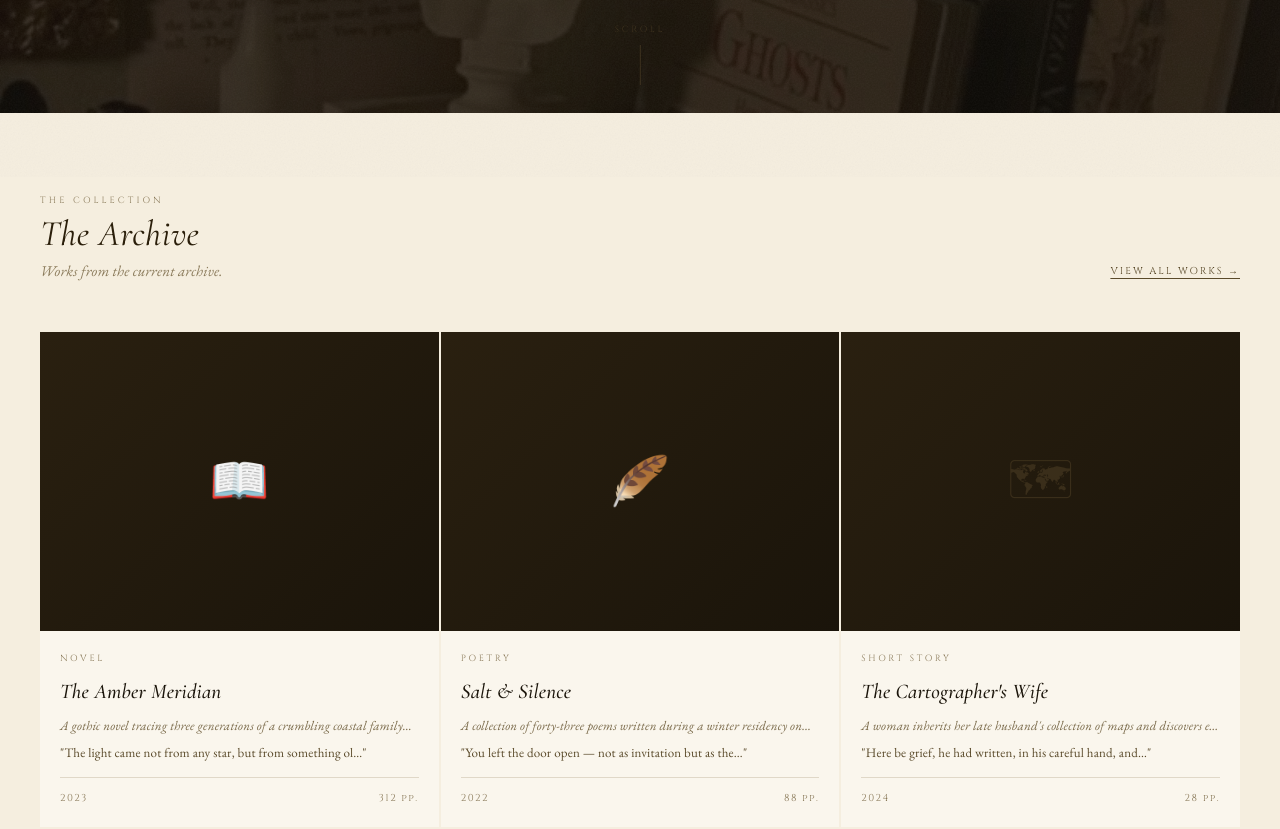
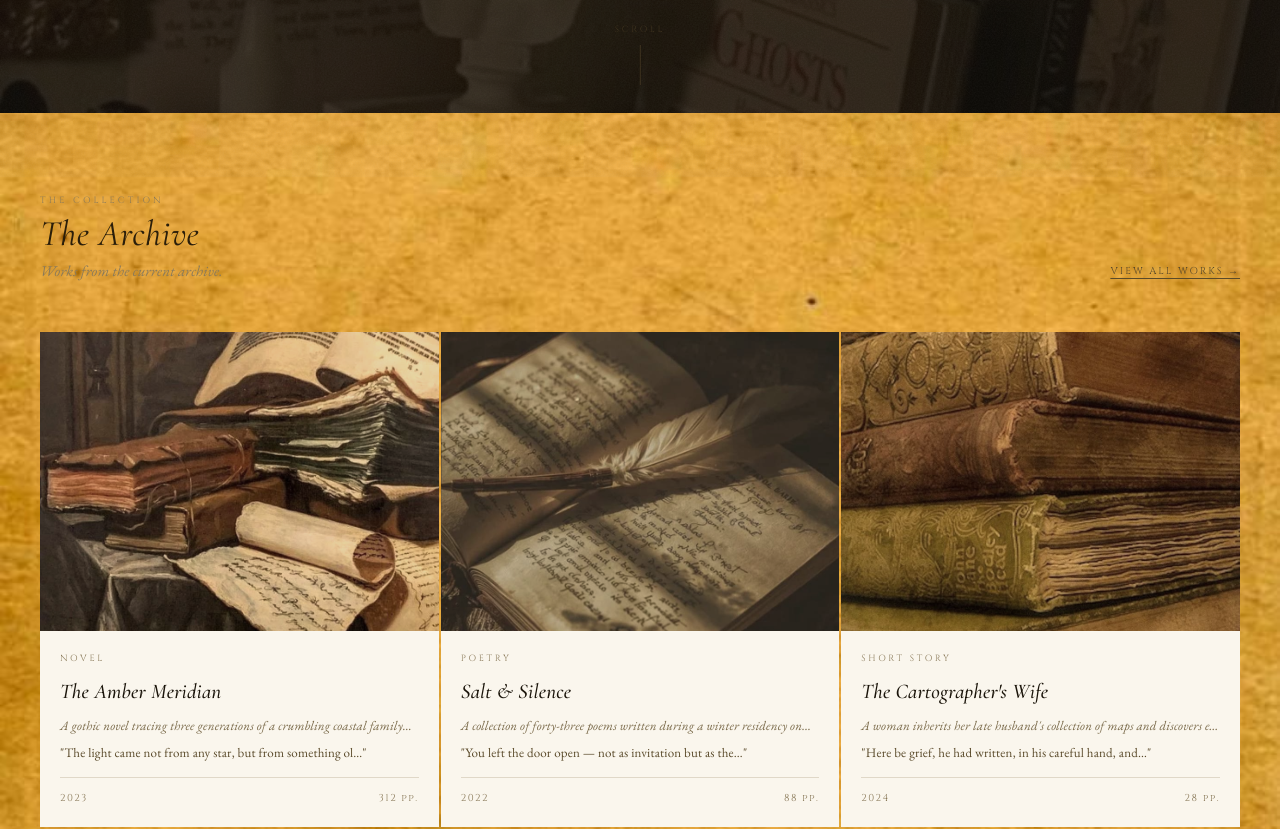
Before and after one commit to bslleen/WP, a React (Vite) app: page / in a window 1280 px wide. Shown: the part 623-1452 px from the top of the page. Built offline with nearby package versions, Linux system fonts and the light colour scheme; no server answers; a web font is replaced by a local one.

Commit message:
Use asset photos for card placeholders and parchment texture for collection section bg

```diff
--- a/src/pages/Home.jsx
+++ b/src/pages/Home.jsx
@@ -3,7 +3,21 @@ import { Link } from 'react-router-dom'
 import { fetchWorks, fetchJournal } from '../data/api'
 import { normalizeWork, normalizeJournal } from '../data/normalize'
 import { featuredWorks as mockWorks, journalEntries as mockJournal } from '../data/content'
-import heroBg from '../assets/study.jpg'
+import heroBg          from '../assets/study.jpg'
+import parchmentBg     from '../assets/parchment.jpg'
+import cardManuscripts from '../assets/card-manuscripts.jpg'
+import cardQuill       from '../assets/card-quill.jpg'
+import cardBooks       from '../assets/card-books.jpg'
+import booksAlt        from '../assets/books.jpg'
+
+const CARD_PHOTOS = {
+  'Novel':       cardManuscripts,
+  'novel':       cardManuscripts,
+  'Poetry':      cardQuill,
+  'poetry':      cardQuill,
+  'Short Story': cardBooks,
+  'short story': cardBooks,
+}
 
 // ─── font injection ───────────────────────────────────────────────────────────
 function useFonts() {
@@ -60,12 +74,11 @@ function WorkCard({ work, loading }) {
       ) : (
         <div style={{
           width: '100%', aspectRatio: '4/3',
-          background: 'linear-gradient(135deg, #2a2010 0%, #1a140a 100%)',
-          display: 'flex', alignItems: 'center', justifyContent: 'center',
-          fontSize: 48, color: '#3a2e1a',
-        }}>
-          {CATEGORY_EMOJI[work.category] || '📖'}
-        </div>
+          backgroundImage: `url(${CARD_PHOTOS[work.category] || booksAlt})`,
+          backgroundSize: 'cover',
+          backgroundPosition: 'center',
+          filter: 'sepia(30%) brightness(0.9)',
+        }} />
       )}
 
       {/* Info block */}
@@ -268,7 +281,12 @@ export default function Home() {
       </section>
 
       {/* ── COLLECTION ────────────────────────────────────────────────────── */}
-      <section style={{ background: '#f5eedf', padding: '80px 40px' }}>
+      <section style={{
+        backgroundImage: `url(${parchmentBg})`,
+        backgroundSize: 'cover',
+        backgroundPosition: 'center',
+        padding: '80px 40px',
+      }}>
         {/* Header */}
         <div style={{
           display: 'flex', alignItems: 'flex-end',
```
